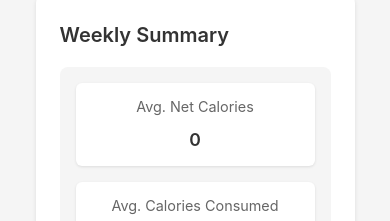
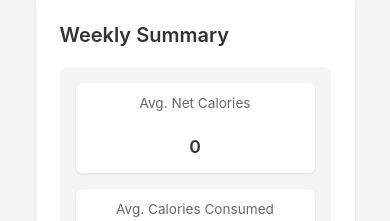
Before and after one commit to eyestorm19/Calorie-Counter, a React (Vite) app in the folder calorie-tracker/: page /profile in a window 390 px wide. Shown: the part 623-844 px from the top of the page. Built offline with nearby package versions, Linux system fonts and the light colour scheme; no server answers; the database is empty; sample sign-in values are in the browser's storage.

Commit message:
Improve activity layout: Move timestamp under activity name, fix progress bar structure, and enhance responsive design

```diff
--- a/calorie-tracker/src/index.css
+++ b/calorie-tracker/src/index.css
@@ -175,17 +175,15 @@ p {
   margin-bottom: 1.5rem;
 }
 
-label {
+.form-group label {
   display: block;
   margin-bottom: 0.5rem;
   font-weight: 500;
   color: var(--text-color);
 }
 
-input[type="text"],
-input[type="email"],
-input[type="password"],
-input[type="number"] {
+.form-group input[type="text"],
+.form-group input[type="number"] {
   width: 100%;
   padding: 0.75rem;
   border: 1px solid var(--border-color);
@@ -194,10 +192,8 @@ input[type="number"] {
   transition: border-color 0.2s ease;
 }
 
-input[type="text"]:focus,
-input[type="email"]:focus,
-input[type="password"]:focus,
-input[type="number"]:focus {
+.form-group input[type="text"]:focus,
+.form-group input[type="number"]:focus {
   outline: none;
   border-color: var(--primary-color);
   box-shadow: 0 0 0 2px rgba(76, 175, 80, 0.1);
@@ -595,6 +591,7 @@ main {
   top: 0;
   height: 100%;
   transition: all 0.3s ease;
+  border-radius: 12px;
 }
 
 .progress-fill.positive {
@@ -739,14 +736,9 @@ main {
   margin-top: 1rem;
 }
 
-.cancel-button {
-  background-color: #9e9e9e;
-  color: white;
-  border: none;
-}
-
-.cancel-button:hover {
-  background-color: #757575;
+.form-actions button {
+  flex: 1;
+  min-width: 120px;
 }
 
 /* Activity Edit Styles */
@@ -832,23 +824,29 @@ main {
 }
 
 .stat-item {
-  display: flex;
-  flex-direction: column;
-  align-items: center;
+  position: relative;
+  display: block;
   text-align: center;
   padding: 1rem;
   background: var(--card-background);
   border-radius: 6px;
   box-shadow: 0 1px 3px var(--shadow-color);
+  height: 100px;
 }
 
 .stat-label {
+  display: block;
   font-size: 0.9rem;
   color: var(--text-light);
   margin-bottom: 0.5rem;
+  line-height: 1.3;
 }
 
 .stat-value {
+  position: absolute;
+  bottom: 1rem;
+  left: 0;
+  right: 0;
   font-size: 1.25rem;
   font-weight: 600;
   color: var(--text-color);
@@ -870,6 +868,20 @@ main {
 @media (max-width: 480px) {
   .weekly-stats {
     grid-template-columns: 1fr;
+  }
+
+  .stat-item {
+    height: 90px;
+    padding: 0.75rem;
+  }
+
+  .stat-label {
+    font-size: 0.85rem;
+  }
+
+  .stat-value {
+    bottom: 0.75rem;
+    font-size: 1.1rem;
   }
 }
 
@@ -929,7 +941,7 @@ main {
   }
 
   .progress-bar-wrapper {
-    margin: 1.5rem 0;
+    margin: 1.5rem 0 2.5rem 0;
   }
 
   .progress-details {
@@ -1102,3 +1114,38 @@ main {
 .marker.current.negative {
   color: var(--error-color);
 }
+
+.activity-details {
+  display: flex;
+  flex-direction: column;
+  align-items: flex-start;
+  gap: 0.25rem;
+}
+
+.activity-name {
+  font-weight: 500;
+  color: var(--text-color);
+}
+
+.activity-time {
+  font-size: 0.75rem;
+  color: var(--text-light);
+  margin-left: 0;
+}
+
+@media (max-width: 768px) {
+  .activity-info {
+    flex-direction: row;
+    align-items: center;
+    justify-content: space-between;
+    gap: 0.5rem;
+  }
+
+  .activity-details {
+    flex: 1;
+  }
+
+  .calorie-value {
+    white-space: nowrap;
+  }
+}
--- a/calorie-tracker/src/pages/Track.tsx
+++ b/calorie-tracker/src/pages/Track.tsx
@@ -418,7 +418,12 @@ export default function Track() {
                 ) : (
                   <>
                     <div className="activity-info">
-                      <span>{activity.name}</span>
+                      <div className="activity-details">
+                        <span className="activity-name">{activity.name}</span>
+                        <span className="activity-time">
+                          {new Date(activity.timestamp.seconds * 1000).toLocaleTimeString([], { hour: '2-digit', minute: '2-digit' })}
+                        </span>
+                      </div>
                       <span className={`calorie-value ${activity.type === 'burn' ? 'burned' : 'consumed'}`}>
                         {activity.type === 'burn' ? '-' : '+'}{activity.calories} cal
                       </span>
```
